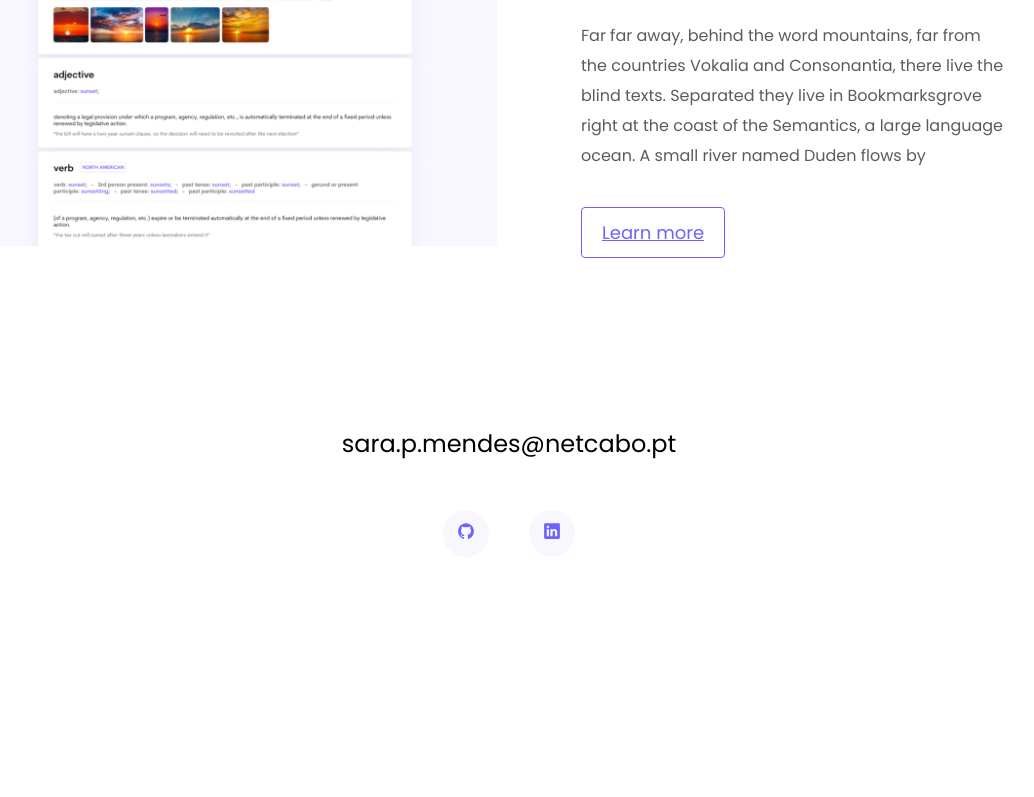
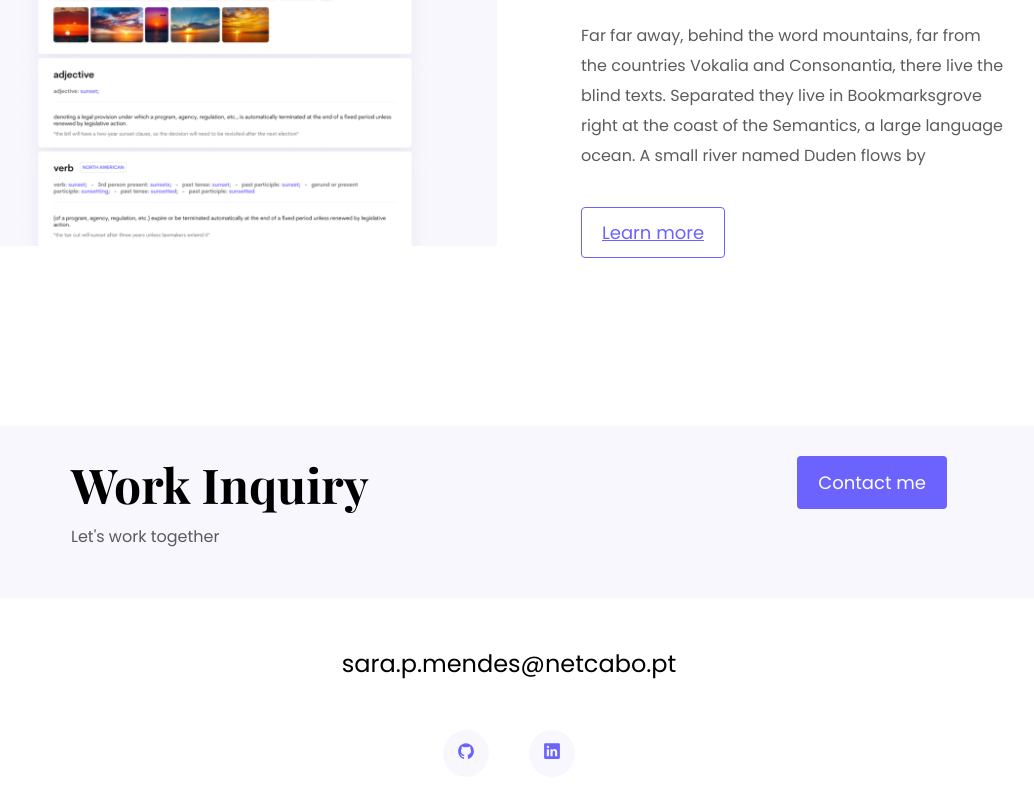
Before and after one commit to saramendes96/portfolio-project, a plain HTML site: page index.html in a window 1280 px wide. Shown: the part 2397-3194 px from the top of the page, without its empty margins (131-1165 px from the left). Before the commit the page ends 3014 px from the top, so only its background shows below. Drawn offline with nearby package versions, Linux system fonts and the light colour scheme; a web font is replaced by a local one.

Commit message:
Updated Homepage

```diff
--- a/index.html
+++ b/index.html
@@ -83,14 +83,25 @@
       </div>
     </div>
     <footer>
+    <div class="contact-box d-flex justify-content-between mb-5">
+      <div>
+     <h4>
+      Work Inquiry
+     </h4>
+     <p class="text-muted">Let's work together</p>
+    </div>
+    <div>
+     <a href="" class="btn btn-branding">Contact me</a>
+    </div>
+    </div>
     <div class="d-flex justify-content-center mb-5">
     <a href="mailto:sara.p.mendes@netcabo.pt" class="email-link">sara.p.mendes@netcabo.pt</a>
     </div>
     <div class="social-links d-flex justify-content-center">
-    <a href="">
+    <a href="https://github.com/saramendes96" target="_blank">
     <ion-icon name="logo-github"></ion-icon>
    </a>
-   <a href="">
+   <a href="https://www.linkedin.com/in/sara-mendes-a74260145/" target="_blank">
     <ion-icon name="logo-linkedin"></ion-icon>
   </a>
   </div>
--- a/styles/portfolio.css
+++ b/styles/portfolio.css
@@ -68,6 +68,10 @@ h2 {
     font-size: 64px;
 }
 
+h4 {
+font-size: 48px;
+}
+
 .hero {
     background: var(--secondary-color);
     text-align: center;
@@ -131,6 +135,12 @@ h2 {
 
 footer {
 margin: 60px 0;
+}
+
+footer .contact-box {
+background: var(--secondary-color);
+padding: 30px 120px;
+border-radius: 10px;
 }
 
 footer .email-link {
```
